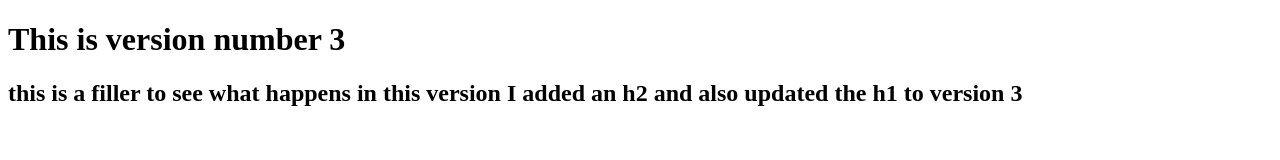
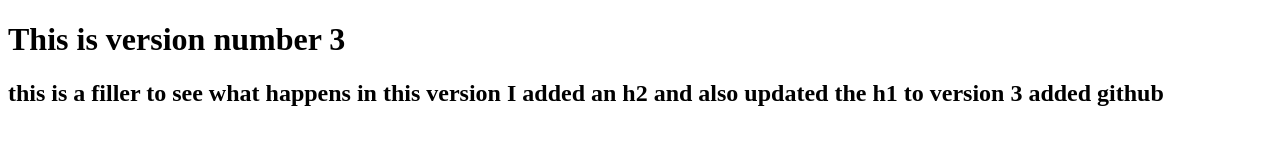
Before and after one commit to kahdehzeh/swerve, a plain HTML site: page index.html in a window 1280 px wide. Drawn offline with Linux system fonts and the light colour scheme.

Commit message:
added github

```diff
--- a/index.html
+++ b/index.html
@@ -12,6 +12,8 @@
         this is a filler to see what happens
         in this version I added an h2 and also updated the h1 to version 3
 
+        added github
+
     </h2>
 
 </body>
```
